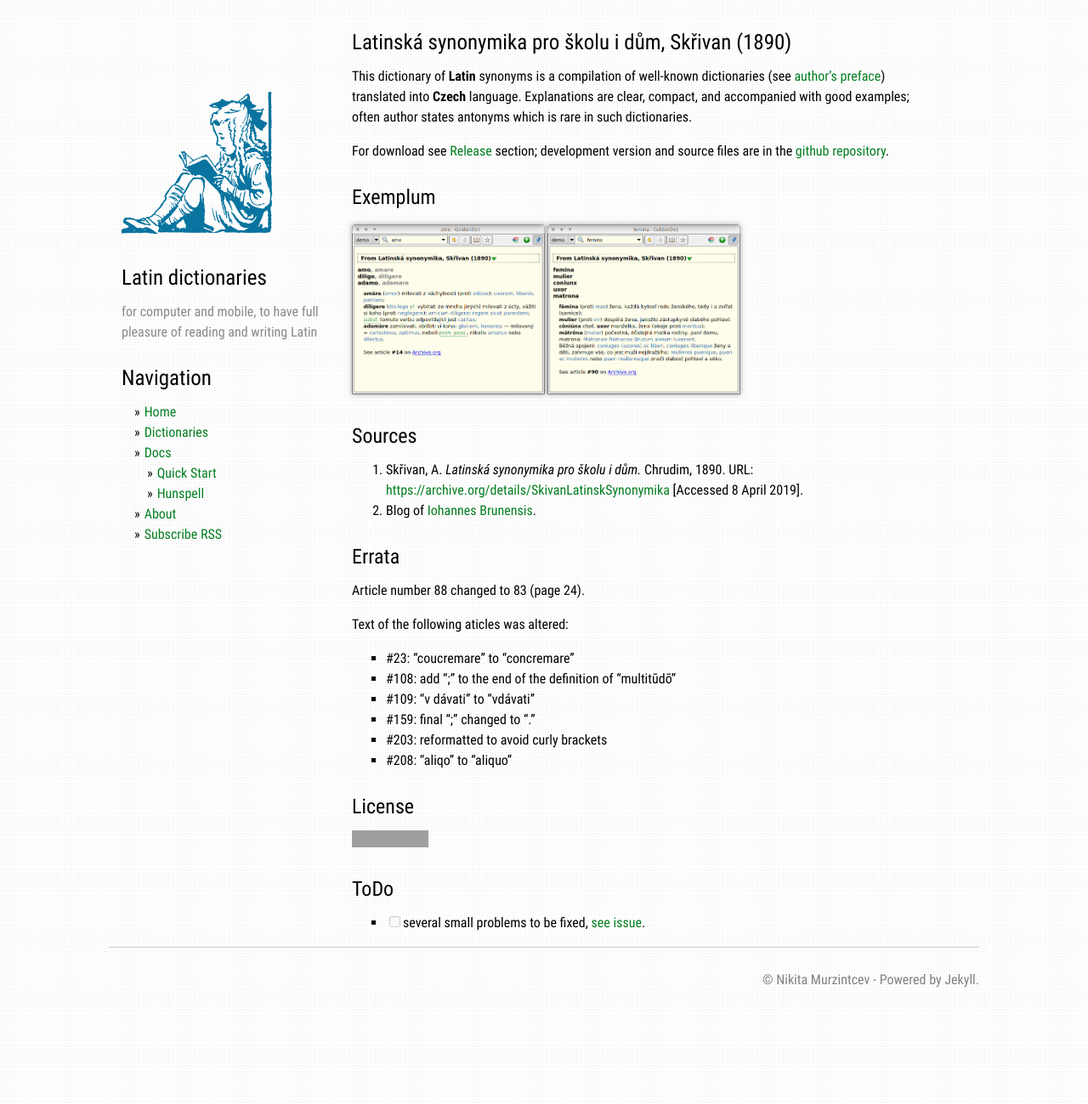
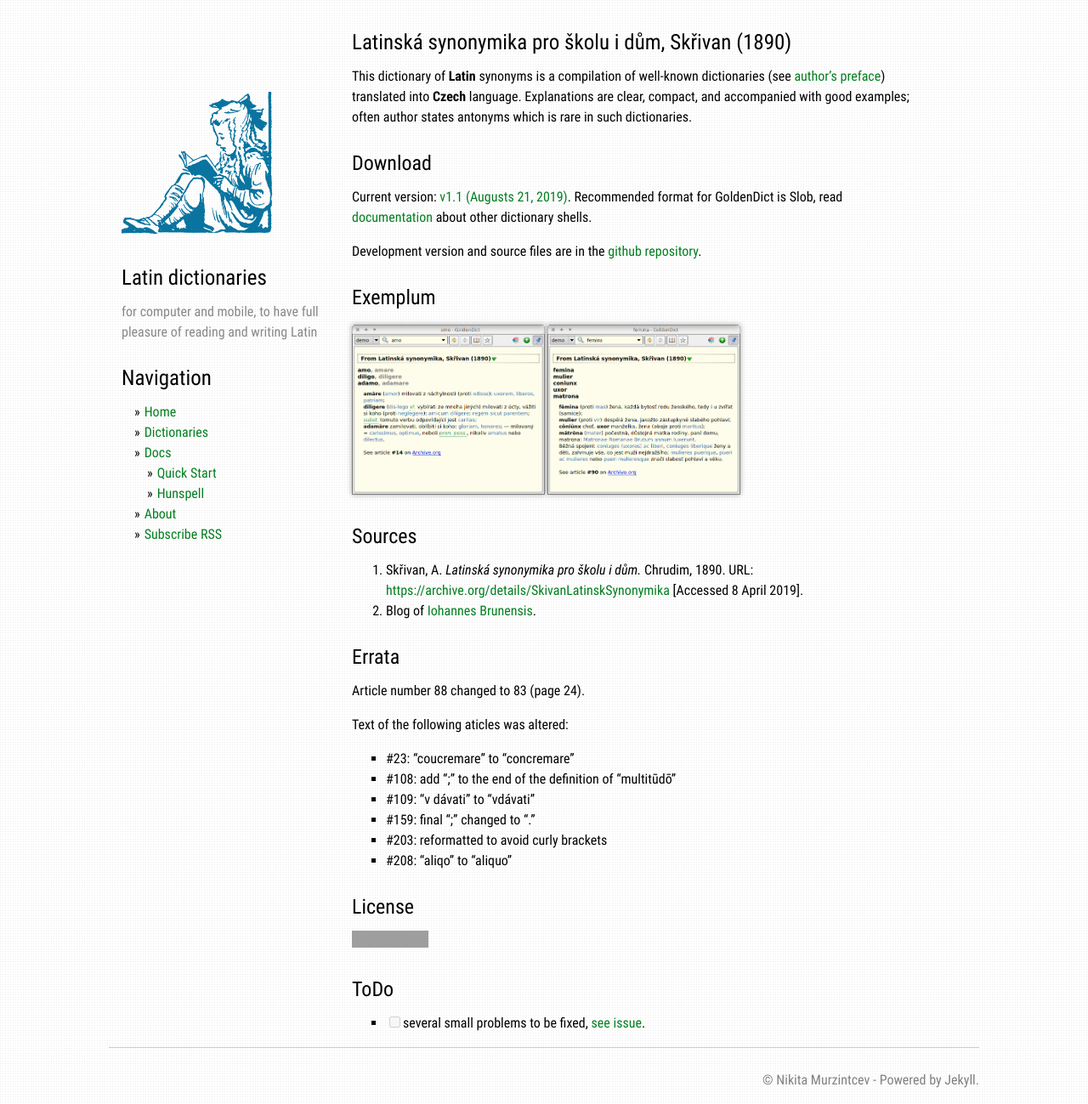
Before and after one commit to nikita-moor/dictionaries, a Jekyll site: the page built from _dictionaries/Skrivan1890.md, in a window 1280 px wide. Shown: the whole page at 85% size. Built offline with Jekyll 4.4.1, drawn with Linux system fonts in a browser that asks for light colours; grey boxes are pictures that could not be loaded.

Commit message:
Skrivan1890 v1.1

```diff
--- a/_dictionaries/Skrivan1890.md
+++ b/_dictionaries/Skrivan1890.md
@@ -10,7 +10,12 @@ categories: [general]
 
 This dictionary of **Latin** synonyms is a compilation of well-known dictionaries (see [author's preface][1]) translated into **Czech** language. Explanations are clear, compact, and accompanied with good examples; often author states antonyms which is rare in such dictionaries.
 
-For download see [Release][101] section; development version and source files are in the [github repository][1].
+
+## Download
+
+Current version: [v1.1 (Augusts 21, 2019)][4]. Recommended format for GoldenDict is Slob, read [documentation]({{ site.baseurl }}{% link docs/docs.md %}) about other dictionary shells.
+
+Development version and source files are in the [github repository][1].
 
 
 ## Exemplum
```
Also changed, not shown: other parts of _dictionaries/Skrivan1890.md (+1 -0 lines), _posts/2019-08-21-Skrivan1890.md (added, +17 -0 lines).
